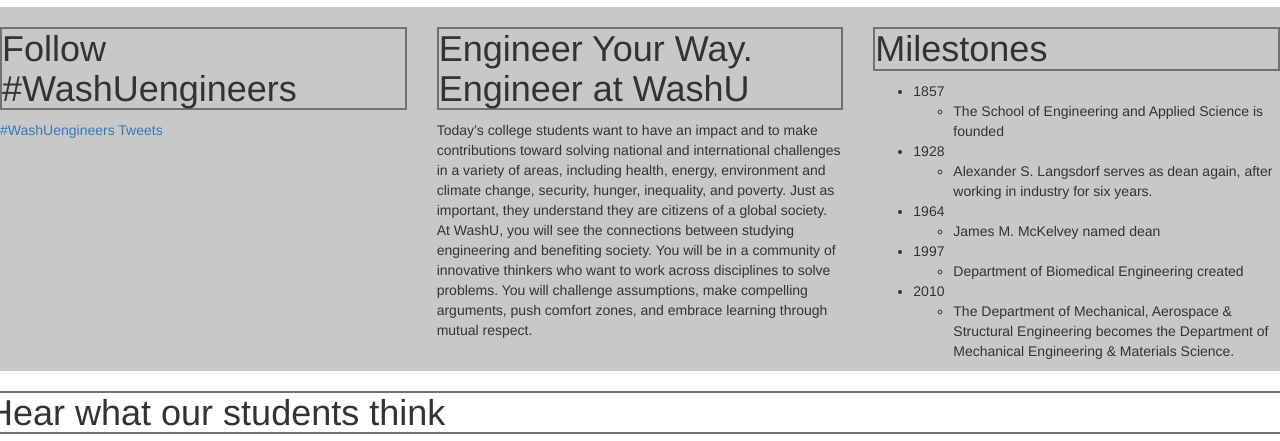
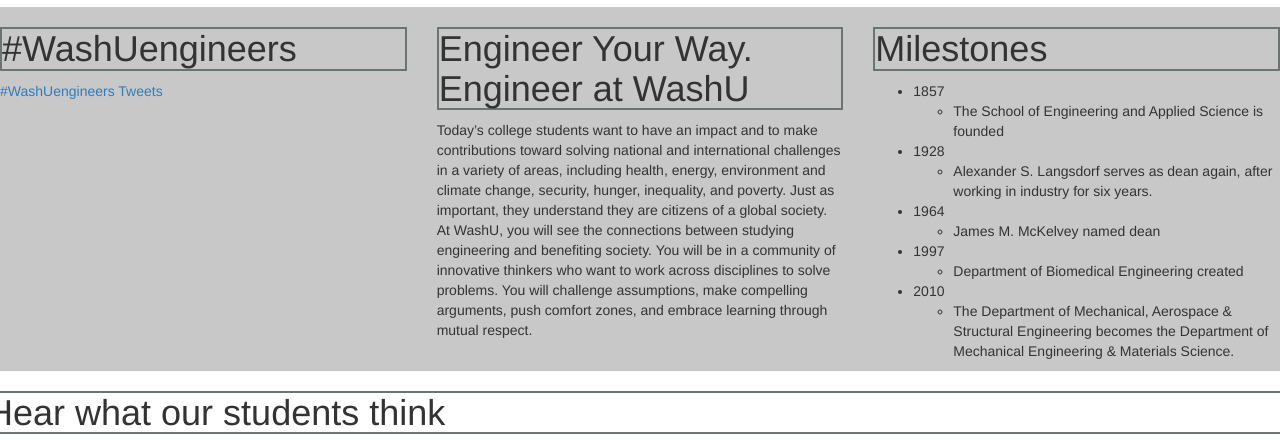
Before and after one commit to DavLiet/DepartmentPage, a plain HTML site: page index.html in a window 1280 px wide. Shown: the part 348-789 px from the top of the page. Drawn offline with nearby package versions, Linux system fonts and the light colour scheme; grey boxes are pictures that could not be loaded.

Commit message:
Update index.html

```diff
--- a/index.html
+++ b/index.html
@@ -77,7 +77,7 @@
 
     <div class="row" id="begin">
         <div class="col-md-4">
-            <h1 class="style">Follow #WashUengineers</h1>
+            <h1 class="style">#WashUengineers</h1>
                                                          <a class="twitter-timeline"  href="https://twitter.com/hashtag/WashUengineers" data-widget-id="803336926149378053">#WashUengineers Tweets</a>
             <script>!function(d,s,id){var js,fjs=d.getElementsByTagName(s)[0],p=/^http:/.test(d.location)?'http':'https';if(!d.getElementById(id)){js=d.createElement(s);js.id=id;js.src=p+"://platform.twitter.com/widgets.js";fjs.parentNode.insertBefore(js,fjs);}}(document,"script","twitter-wjs");</script>
 
```
